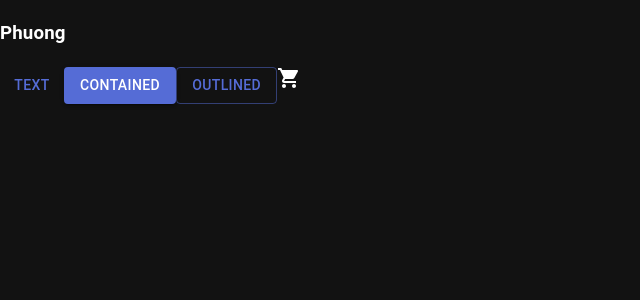
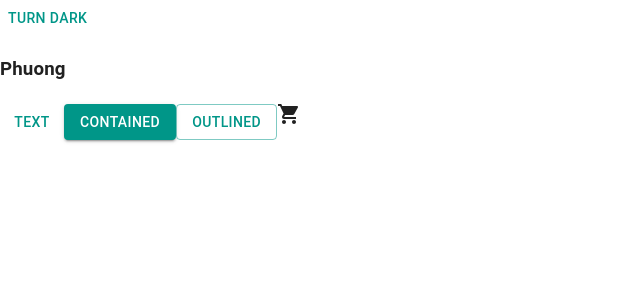
Before and after one commit to ThanhPhuong-Dev/trello-web, a React app: page / in a window 1280 px wide. Shown: the top 300 px of the page, without its empty margins (0-640 px from the left). Built offline with nearby package versions, Linux system fonts and the light colour scheme; the HTML template or start-up script is replaced by a standard one.

Commit message:
theme_dark_light_p1

```diff
--- a/src/App.jsx
+++ b/src/App.jsx
@@ -1,9 +1,24 @@
+import { Button } from '@mui/material';
+import ShoppingCartIcon from '@mui/icons-material/ShoppingCart';
+import { useColorScheme } from '@mui/material/styles';
 
-import { Button } from '@mui/material'
-import ShoppingCartIcon from '@mui/icons-material/ShoppingCart';
+function ModeToggle() {
+  const { mode, setMode } = useColorScheme();
+  return (
+    <Button
+      onClick={() => {
+        setMode(mode === 'light' ? 'dark' : 'light');
+      }}
+    >
+      {mode === 'light' ? 'Turn dark' : 'Turn light'}
+    </Button>
+  );
+}
 function App() {
   return (
     <>
+      <ModeToggle></ModeToggle>
+
       <h3>Phuong</h3>
       <Button variant="text">Text</Button>
       <Button variant="contained">Contained</Button>
@@ -11,7 +26,7 @@
 
       <ShoppingCartIcon></ShoppingCartIcon>
     </>
-  )
+  );
 }
 
-export default App
+export default App;
--- a/src/theme.js
+++ b/src/theme.js
@@ -1,20 +1,24 @@
-import { createTheme } from '@mui/material/styles';
-import { red } from '@mui/material/colors';
+import { experimental_extendTheme as extendTheme } from '@mui/material/styles';
+import { deepOrange, red, teal } from '@mui/material/colors';
 
 // Create a theme instance.
-const theme = createTheme({
-  palette: {
-    mode: 'dark',
-    primary: {
-      main: '#556cd6',
+const theme = extendTheme({
+  colorSchemes: {
+    light: {
+      palette: {
+        primary: teal,
+        secondary: deepOrange,
+      },
     },
-    secondary: {
-      main: '#19857b',
-    },
-    error: {
-      main: red.A400,
+
+    dark: {
+      palette: {
+        primary: teal,
+        secondary: deepOrange,
+      },
     },
   },
+  // ...other properties
 });
 
 export default theme;
```
Also changed, not shown: src/main.jsx (+4 -3 lines).
